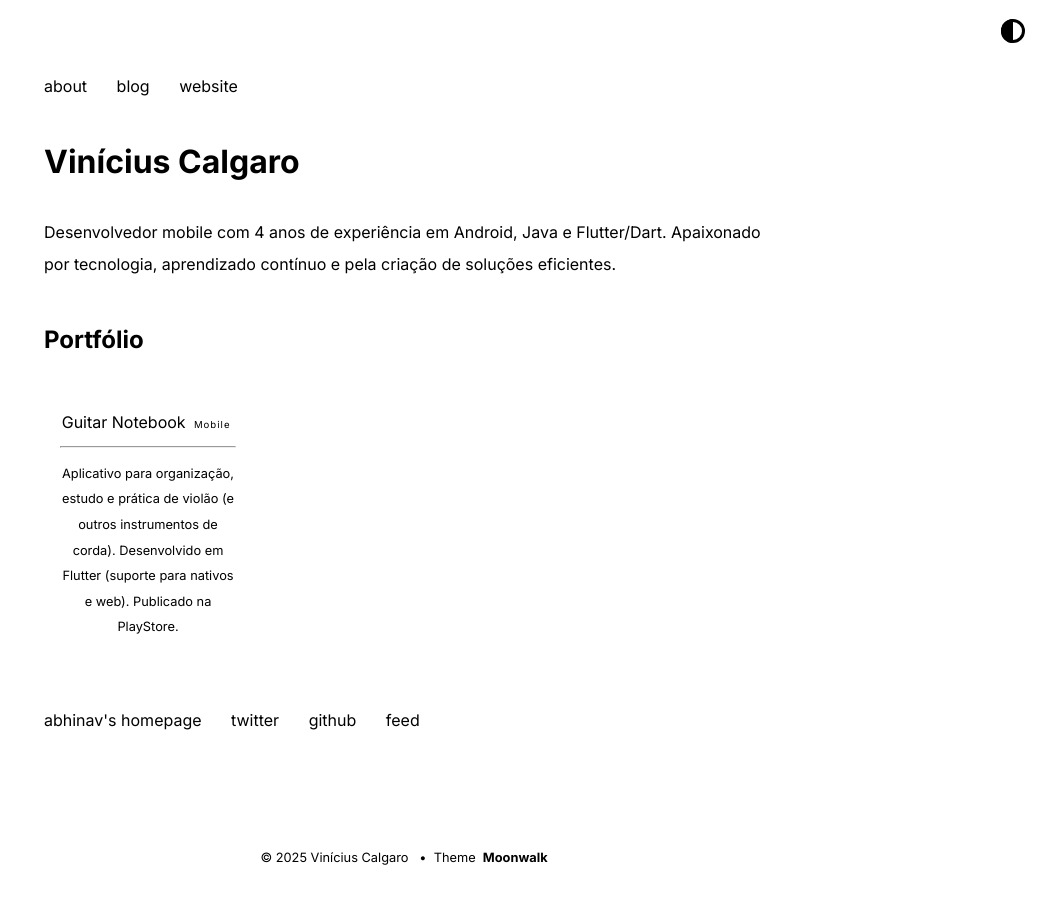
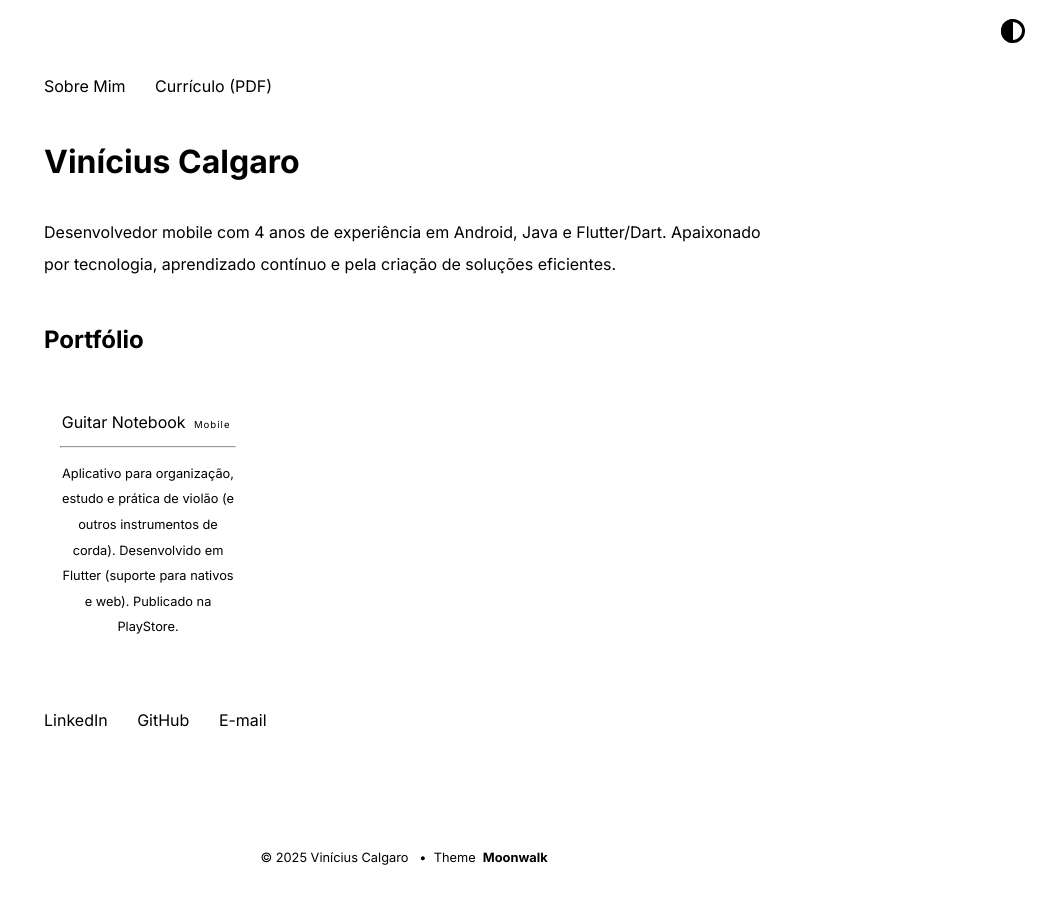
Before and after one commit to vinicalgaro/portfolio, a Jekyll site: the page built from index.md, in a window 1280 px wide. Shown: the whole page, without its empty margins (236-1280 px from the left). Built offline with Jekyll 4.4.1, drawn with Linux system fonts in a browser that asks for light colours; part of the change alters nothing that is shown.

Commit message:
Update home.yml

```diff
--- a/_data/home.yml
+++ b/_data/home.yml
@@ -1,78 +1,25 @@
+# Entradas da barra de navegação (topo da página)
 navbar_entries:
-  - title: about
+  - title: Sobre Mim
     url: about
 
-  - title: blog
-    url: blog
+  - title: Currículo (PDF)
+    url: /curriculoViniciusCalgaroPTBR.pdf
 
-  - title: website
-    url: https://www.abhinav.co
-
+# Seção de Portfólio - Mantida como você criou
 project_entries:
   - title: Guitar Notebook
     url: /pagina-do-app
     desc: Aplicativo para organização, estudo e prática de violão (e outros instrumentos de corda). Desenvolvido em Flutter (suporte para nativos e web). Publicado na PlayStore.
     highlight: Mobile
 
-old_project_entries:
-  - title: Soopr
-    url: https://www.soopr.co
-    desc: Delight your readers - add beautiful share and like buttons easily to your websites
-    highlight: NEW
+# Entradas do rodapé (final da página)
+footer_entries:
+  - title: LinkedIn
+    url: https://www.linkedin.com/in/viniciuscalgaro/
 
-  - title: Cookie
-    url: https://github.com/abhinavs/cookie
-    desc: An open source landing website with supporting pages and integrated blog
+  - title: GitHub
+    url: https://github.com/vinicalgaro
 
-  - title: Moonwalk
-    url: https://github.com/abhinavs/moonwalk
-    desc: A fast and minimalist Jekyll blog theme with clean dark mode
-
-  - title: Humangous
-    url: https://www.humangous.co
-    desc: The better people know you, the better they collaborate
-
-footer_entries:
-  - title: abhinav's homepage
-    url: https://www.abhinav.co
-
-  - title: twitter
-    url: https://twitter.com/abhinav
-
-  - title: github
-    url: https://github.com/abhinavs
-
-  - title: feed
-    url: feed.xml
-
-misc_entries:
-  - title: this is an example vertical list
-    url: false
-
-  - title: you can show or hide using a boolean flag in _config.yml
-    url: false
-
-  - title: and you can add data in _data/home.yml
-    url: false
-
-  - title: Blog posts
-    post_list: true
-    url: false
-
-  - title: moonwalk on the Internet
-    url: false
-    entries:
-      - title: on Github
-        url: https://github.com/abhinavs/moonwalk
-
-      - title: originally built for abhinav's homepage
-        url: https://www.abhinav.co
-
-      - title: this list is scalable and can be nested
-        url: false
-        entries:
-          - title: this is nested inside a nested list
-            url: false
-
-          - title: it is easy to use, see _data/home.yml to see how to configure it.
-            url: false
+  - title: E-mail
+    url: mailto:vinicalgaro@outlook.com
```
